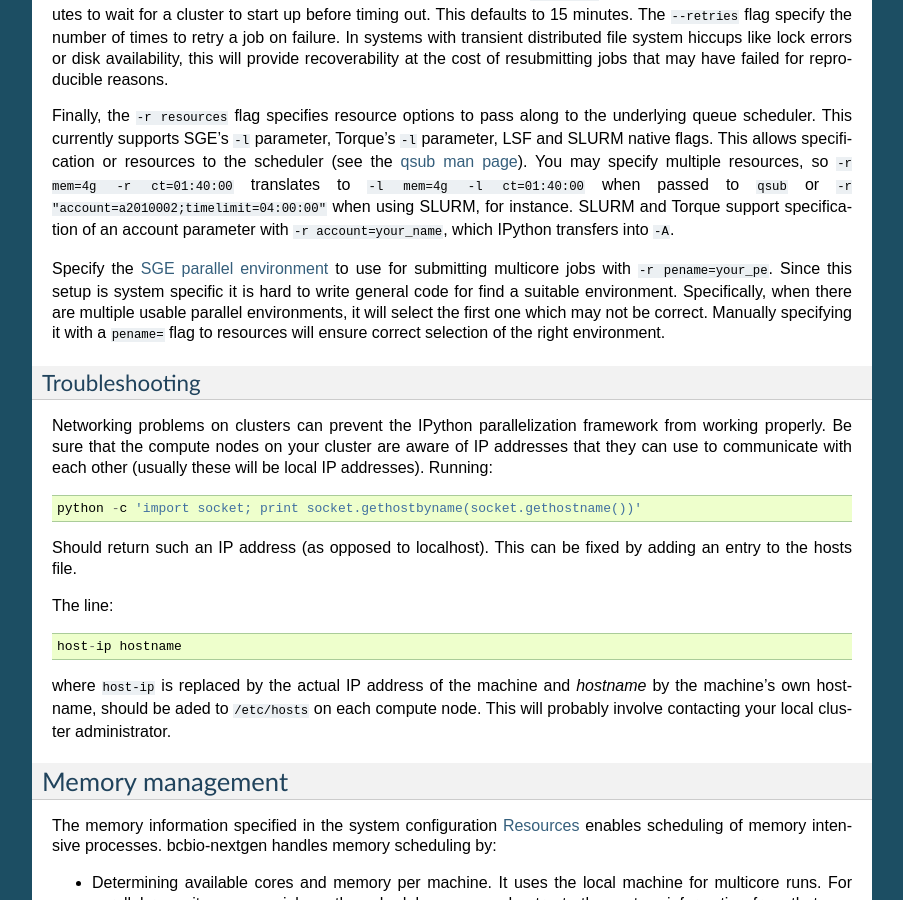
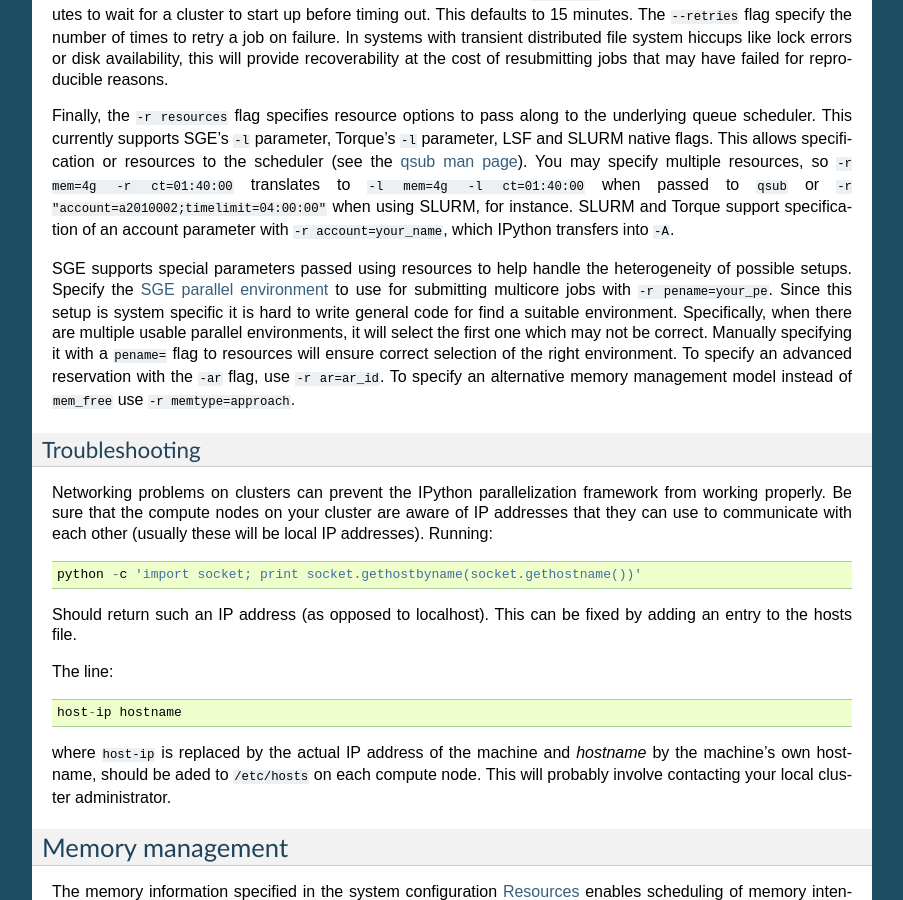
Before and after one commit to bcbio/bcbio-nextgen, a Sphinx documentation site: the page built from docs/contents/parallel.rst, in a window 1280 px wide and 900 px high, scrolled down 954 px. Shown: the whole window, without its empty margins (198-1101 px from the left). Built offline with Sphinx 7.4.7, drawn with Linux system fonts in a browser that asks for light colours.

Commit message:
Provide documentation for new SGE options

```diff
--- a/docs/contents/parallel.rst
+++ b/docs/contents/parallel.rst
@@ -76,13 +76,16 @@ translates to ``-l mem=4g -l ct=01:40:00`` when passed to ``qsub`` or
 instance. SLURM and Torque support specification of an account parameter with
 ``-r account=your_name``, which IPython transfers into ``-A``.
 
-Specify the `SGE parallel environment`_ to use for submitting multicore jobs
-with ``-r pename=your_pe``. Since this setup
-is system specific it is hard to write general code for find a
-suitable environment. Specifically, when there are multiple usable
-parallel environments, it will select the first one which may not be
-correct. Manually specifying it with a ``pename=`` flag to resources
-will ensure correct selection of the right environment.
+SGE supports special parameters passed using resources to help handle the
+heterogeneity of possible setups. Specify the `SGE parallel environment`_ to use
+for submitting multicore jobs with ``-r pename=your_pe``. Since this setup is
+system specific it is hard to write general code for find a suitable
+environment. Specifically, when there are multiple usable parallel environments,
+it will select the first one which may not be correct. Manually specifying it
+with a ``pename=`` flag to resources will ensure correct selection of the right
+environment. To specify an advanced reservation with the ``-ar`` flag, use
+``-r ar=ar_id``. To specify an alternative memory management model instead of
+``mem_free`` use ``-r memtype=approach``.
 
 .. _qsub man page: http://gridscheduler.sourceforge.net/htmlman/htmlman1/qsub.html
 .. _IPython parallel: http://ipython.org/ipython-doc/dev/index.html
```
Also changed, not shown: HISTORY.md (+4 -0 lines).
